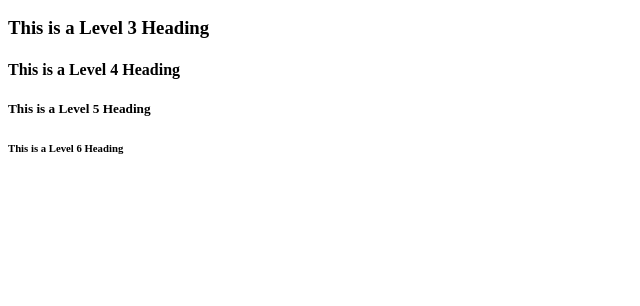
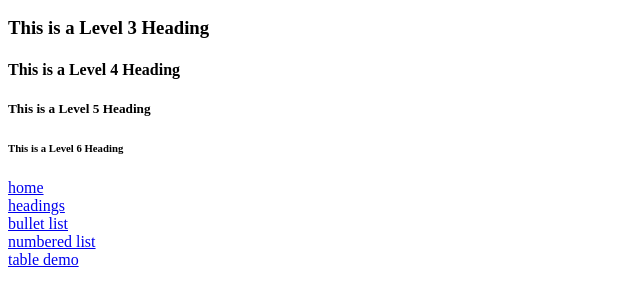
Before and after one commit to mtalley1634/mtalley1634.github.io, a plain HTML site: page firstWebsite/headings.html in a window 1280 px wide. Shown: the part 96-402 px from the top of the page, without its empty margins (0-640 px from the left). Drawn offline with Linux system fonts and the light colour scheme.

Commit message:
Update headings.html

```diff
--- a/firstWebsite/headings.html
+++ b/firstWebsite/headings.html
@@ -15,5 +15,25 @@
 		<h5>This is a Level 5 Heading</h5>
 
 		<h6>This is a Level 6 Heading</h6>
-
+		<nav>
+			<a rel="noopener" href="index.html">
+			home
+			</a>
+			<br/>
+			<a rel="noopener" href="headings.html">
+			headings
+			</a>
+			<br/>
+			<a rel="noopener" href="bulletlist.html">
+			bullet list
+			</a>
+			<br/>
+			<a rel="noopener" href="numberedlist.html">
+			numbered list
+			</a>
+			<br/>
+			<a rel="noopener" href="tabledemo.html">
+			table demo
+			</a>
+		</nav>
 </body></html>
```
